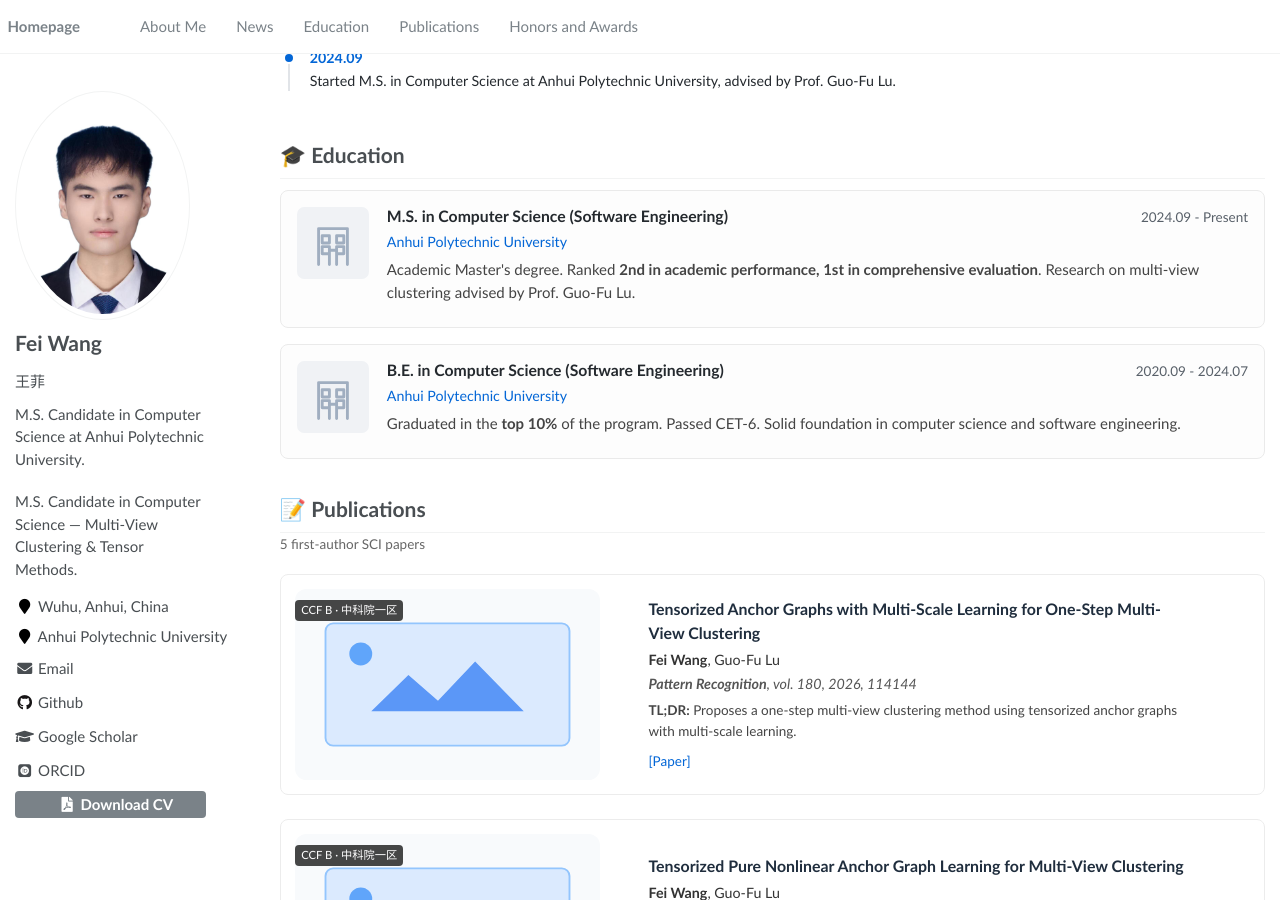
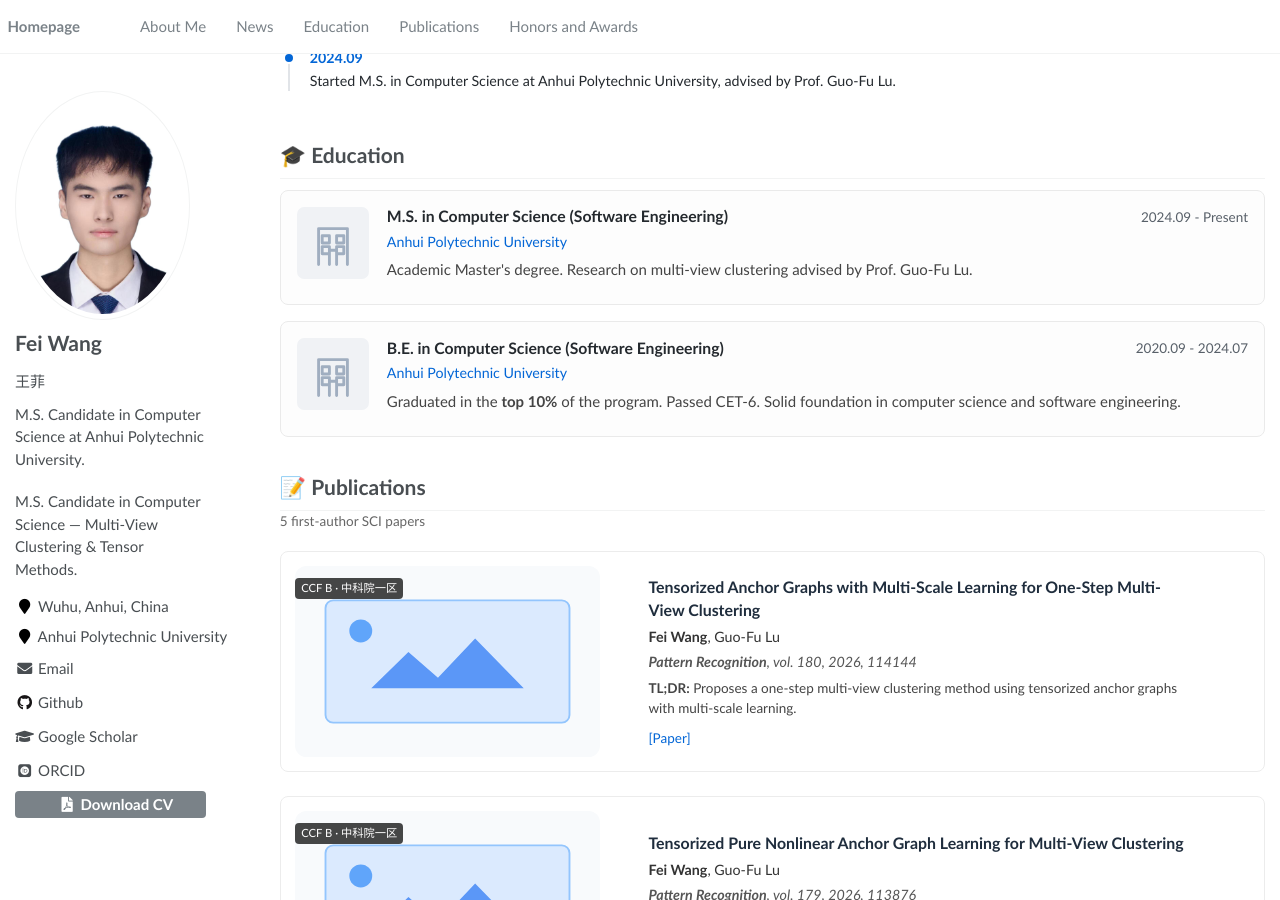
Before and after one commit to wangfii/wangfii.github.io, a Jekyll site: the page built from _pages/about.md, in a window 1280 px wide and 900 px high, scrolled down 780 px. Built offline with Jekyll 4.4.1, drawn with Linux system fonts in a browser that asks for light colours; some web fonts are replaced.

Commit message:
Update about.md

```diff
--- a/_pages/about.md
+++ b/_pages/about.md
@@ -166,7 +166,7 @@ I am always open to discussions and collaborations. Feel free to drop me an emai
       <span class="exp-time">2024.09 - Present</span>
     </div>
     <div class="exp-org">Anhui Polytechnic University</div>
-    <p class="exp-desc">Academic Master's degree. Ranked <strong>2nd in academic performance, 1st in comprehensive evaluation</strong>. Research on multi-view clustering advised by Prof. Guo-Fu Lu.</p>
+    <p class="exp-desc">Academic Master's degree. Research on multi-view clustering advised by Prof. Guo-Fu Lu.</p>
   </div>
 </div>
 
```
